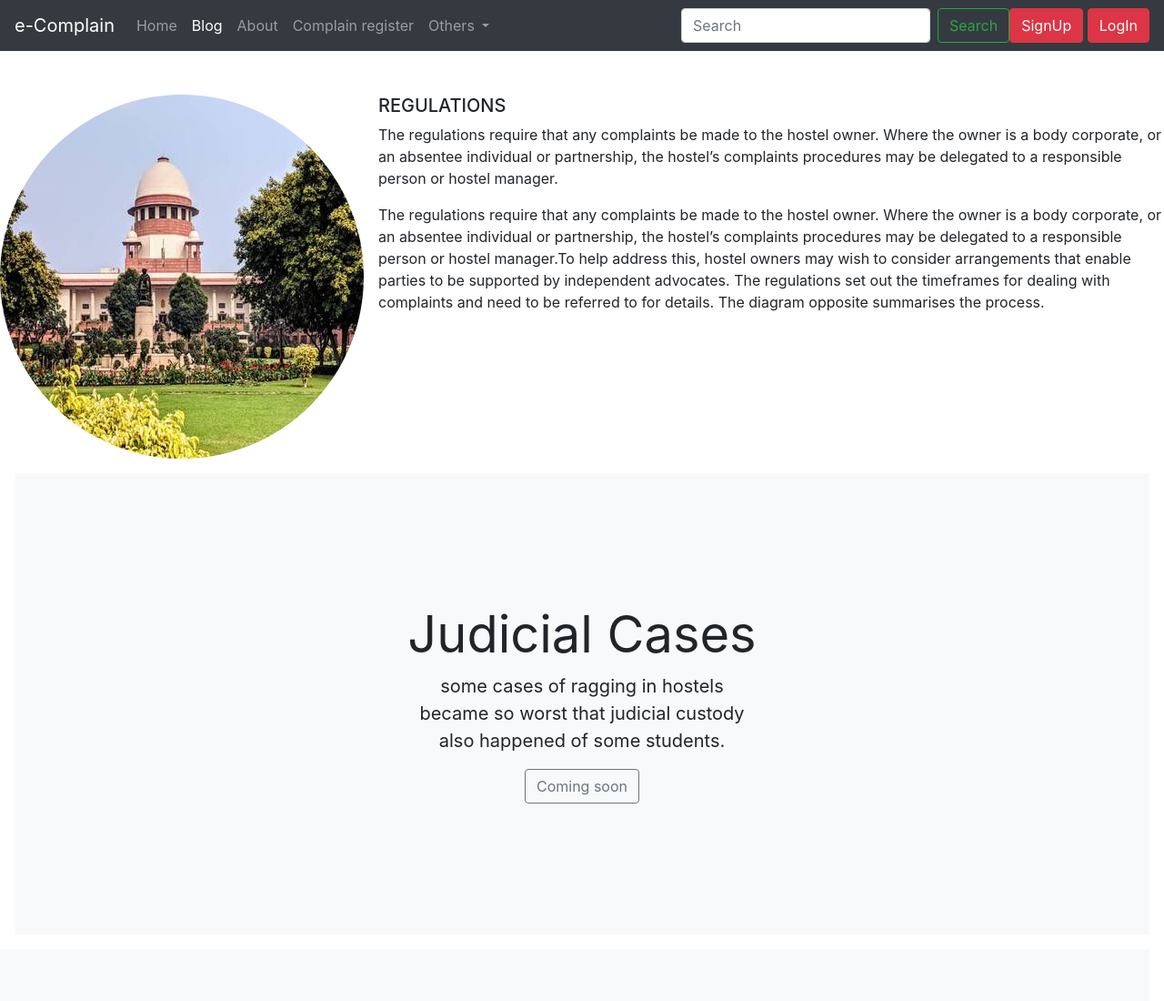
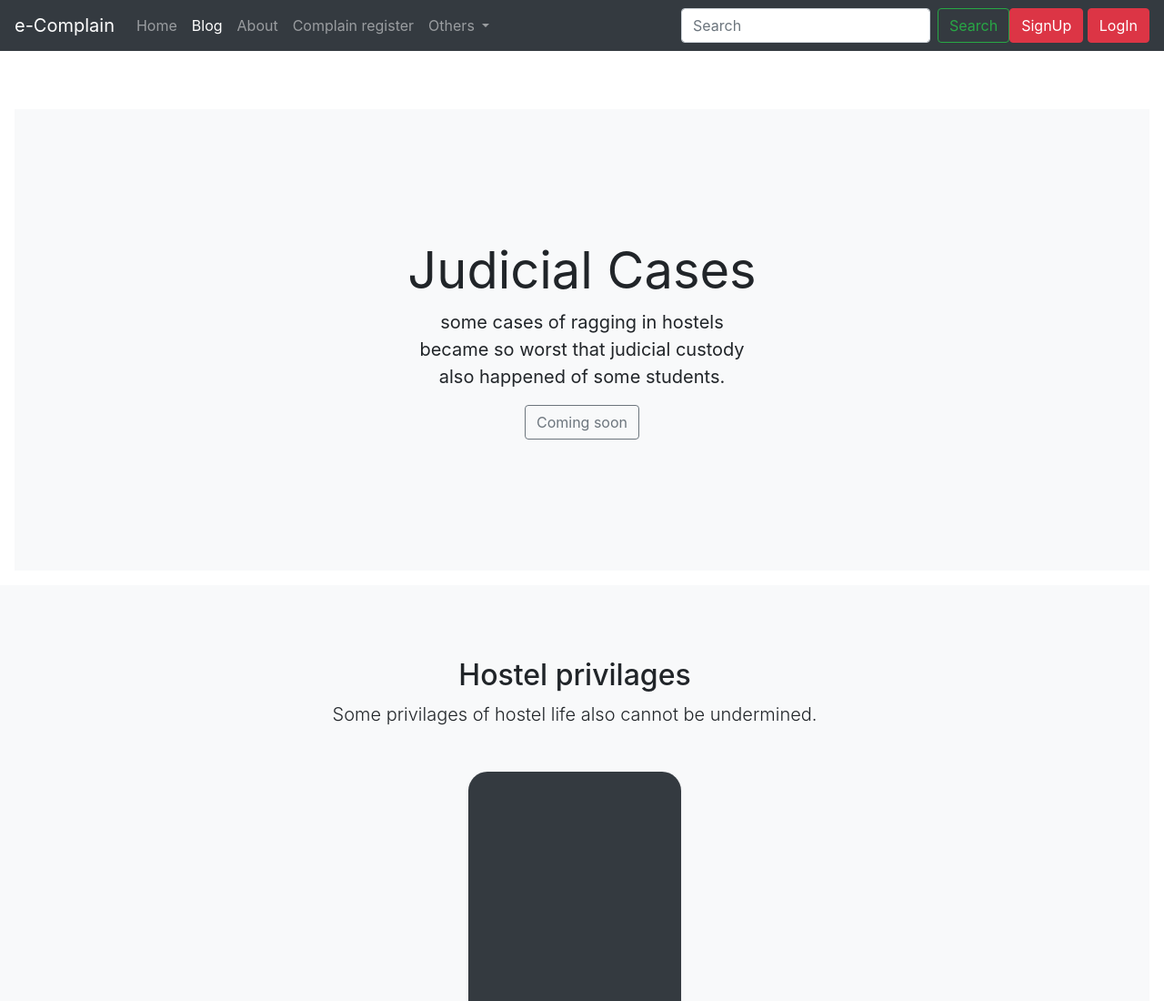
Before and after one commit to jaatlalit/student-complain-system, a plain HTML site: page Blog.html in a window 1280 px wide. Shown: the top 1100 px of the page at 91% size. Drawn offline with nearby package versions, Linux system fonts and the light colour scheme.

Commit message:
Update Blog.html

```diff
--- a/Blog.html
+++ b/Blog.html
@@ -194,16 +194,7 @@
 
     <br>
     <br>
-    <div class="media justify-content-center">
-        <img src="supreme.jpg" class="align-self-center mr-3 rounded-circle" alt="...">
-        <div class="align-items-center">
-          <h5 class="d-flex align-items-center">REGULATIONS</h5>
-          <p>The regulations require that any complaints be made to the hostel owner. Where the owner is a body corporate, or an absentee individual or partnership, the hostel’s complaints procedures may be delegated to a responsible person or hostel manager.</p>
-          <p class="d-flex align-items-center">The regulations require that any complaints be made to the hostel owner. Where the owner is a body corporate, or an absentee individual or partnership, the hostel’s complaints procedures may be delegated to a responsible person or hostel manager.To help address this, hostel owners may wish to consider arrangements that enable parties to be supported by independent advocates.
 
-            The regulations set out the timeframes for dealing with complaints and need to be referred to for details. The diagram opposite summarises the process.</p>
-        </div>
-      </div>
 
 
     <div class="position-relative overflow-hidden p-3 p-md-5 m-md-3 text-center bg-light">
```
